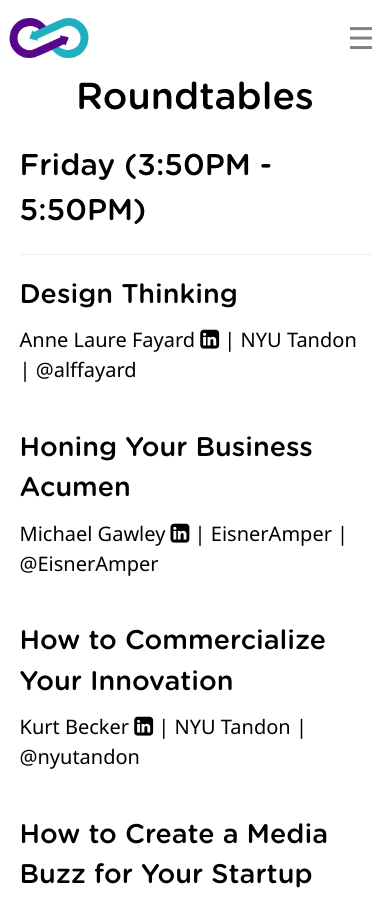
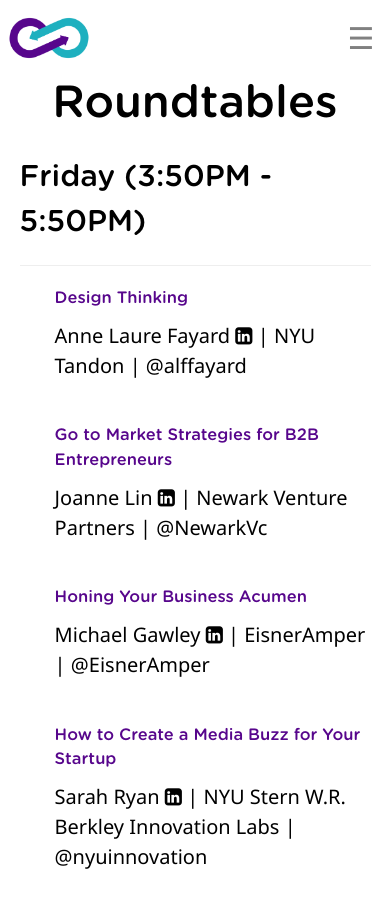
Before and after one commit to jeph/nyu-ef-website, a website: page src/roundtables.html in a window 390 px wide. Shown: the top 899 px of the page. Drawn offline with nearby package versions, Linux system fonts and the light colour scheme.

Commit message:
add styling to roundtables page

```diff
--- a/src/roundtables.html
+++ b/src/roundtables.html
@@ -12,7 +12,7 @@
   <link rel="stylesheet"
         href="https://cdnjs.cloudflare.com/ajax/libs/animate.css/3.7.0/animate.min.css">
   <link href="styles/style.css" rel="stylesheet" type="text/css">
-  <link href="styles/panelStyle.css" rel="stylesheet" type="text/css">
+  <link href="styles/roundtableStyle.css" rel="stylesheet" type="text/css">
 
   <title>NYU Entrepreneurs Festival</title>
 
@@ -82,22 +82,24 @@
 </div>
 
   <main style= "margin-top: 10%;">
-    <section class= "allRoundtables">
+    <section class= "allRoundtables animation-elements">
       <h1 class="sectionSubjectTitle about-title w3-center">Roundtables</h1>
 
-      <div class = "individualDays animation-elements">
-        <h2>Friday (3:50PM - 5:50PM)</h2><hr>
+      <h2>Friday (3:50PM - 5:50PM)</h2><hr>
+
+      <div class= "individualDays" id= "fridayRoundtables">
+
         <h3>Design Thinking</h3>
         <h4>Anne Laure Fayard <a href= "https://www.linkedin.com/in/anne-laure-fayard-b34896/"><i class="fa fa-linkedin-square" aria-hidden="true"></i></a>
            | NYU Tandon | @alffayard </h4><br>
 
+        <h3>Go to Market Strategies for B2B Entrepreneurs</h3>
+        <h4>Joanne Lin <a href= "https://www.linkedin.com/in/joanne-lin"><i class="fa fa-linkedin-square" aria-hidden="true"></i></a>
+            | Newark Venture Partners | @NewarkVc</h4><br>
+
         <h3>Honing Your Business Acumen</h3>
         <h4>Michael Gawley <a href= "https://www.linkedin.com/in/michael-p-gawley-a3a08912/"><i class="fa fa-linkedin-square" aria-hidden="true"></i></a>
            | EisnerAmper | @EisnerAmper</h4><br>
-
-        <h3>How to Commercialize Your Innovation</h3>
-        <h4>Kurt Becker <a href= "https://www.linkedin.com/in/kurt-becker-7570234/"><i class="fa fa-linkedin-square" aria-hidden="true"></i></a>
-           | NYU Tandon | @nyutandon</h4><br>
 
         <h3>How to Create a Media Buzz for Your Startup</h3>
         <h4>Sarah Ryan <a href= "https://www.linkedin.com/in/sjryan1227/"><i class="fa fa-linkedin-square" aria-hidden="true"></i></a>
@@ -121,9 +123,12 @@
         <h4>Victoria Bill <a href= "https://www.linkedin.com/in/victoriagbill/"><i class="fa fa-linkedin-square" aria-hidden="true"></i></a>
            | NYU Tandon MakerSpace | @nyumakerspace</h4><br>
 
-        <hr class="panel-seperator-line">
 
-        <h2>Saturday (2:50PM - 4:50PM)</h2><hr>
+      </div>
+
+
+      <h2>Saturday (2:50PM - 4:50PM)</h2><hr>
+      <div class= "individualDays" id= "saturdayRoundtables">
         <h3>Beyond Costs and Benefits: Vetting Opportunities for Long-Term Growth</h3>
         <h4>Erin Pierson <a href= "https://www.linkedin.com/in/erin-leigh-pierson/"><i class="fa fa-linkedin-square" aria-hidden="true"></i></a>
           and Sule Dedekarginoglu <a href= "https://www.linkedin.com/in/suledede/"><i class="fa fa-linkedin-square" aria-hidden="true"></i></a>
@@ -174,9 +179,10 @@
         <h4>Dee Dao <a href= "https://www.linkedin.com/in/dee-dao/"><i class="fa fa-linkedin-square" aria-hidden="true"></i></a>
            | NYU Entrepreneurial Institute | @nyuentrepreneur</h4><br>
 
-        <h3>Go To Market Strategies for B2B Entrepreneurs</h3>
+        <!-- <h3>Go To Market Strategies for B2B Entrepreneurs</h3>
         <h4>Joanne Lin <a href= "https://www.linkedin.com/in/joanne-lin/"><i class="fa fa-linkedin-square" aria-hidden="true"></i></a>
-           | Newark Venture Partners</h4><br>
+           | Newark Venture Partners</h4><br> -->
+      </div>
     </section>
 
   </main>
--- a/src/styles/panelStyle.css
+++ b/src/styles/panelStyle.css
@@ -13,7 +13,8 @@
   h1{
     margin-top: 20%;
     margin-bottom: 5%;
-    font-size: 2.5em !important;
+    font-size: 3em !important;
+    margin-top: 20%;
   }
 
   .individualPanel{
--- /dev/null
+++ b/src/styles/roundtableStyle.css
@@ -0,0 +1,26 @@
+.individualDays{
+  margin-left: 13%;
+  margin-right: auto;
+}
+
+h3{
+  color: #57068c;
+}
+
+h1{
+  margin-bottom: 5%;
+}
+
+
+@media (max-width: 800px) {
+
+  .individualDays{
+    margin-left: 10% !important;
+
+  }
+
+  h1{
+    font-size: 3em !important;
+    margin-top: 20%;
+  }
+}
```
